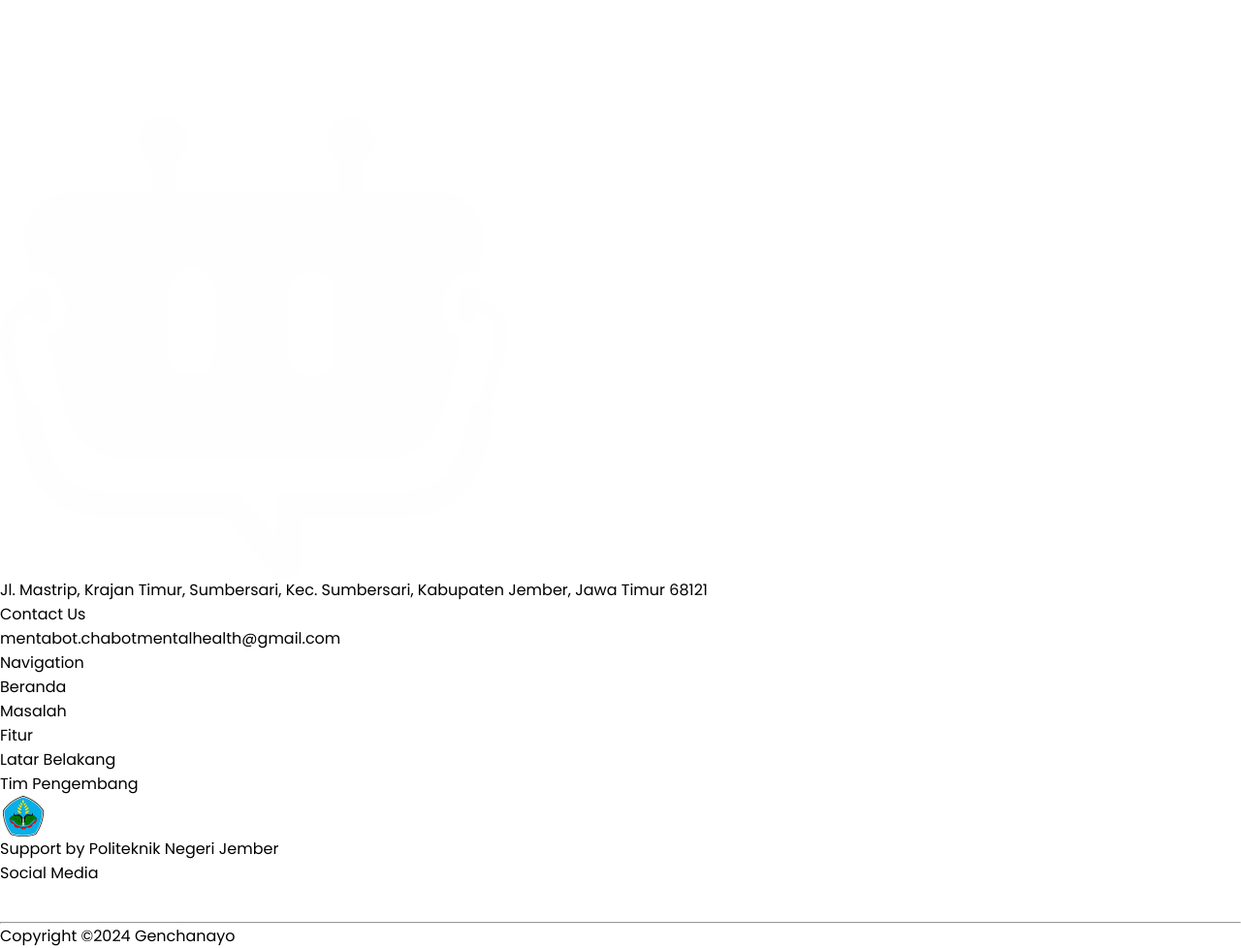
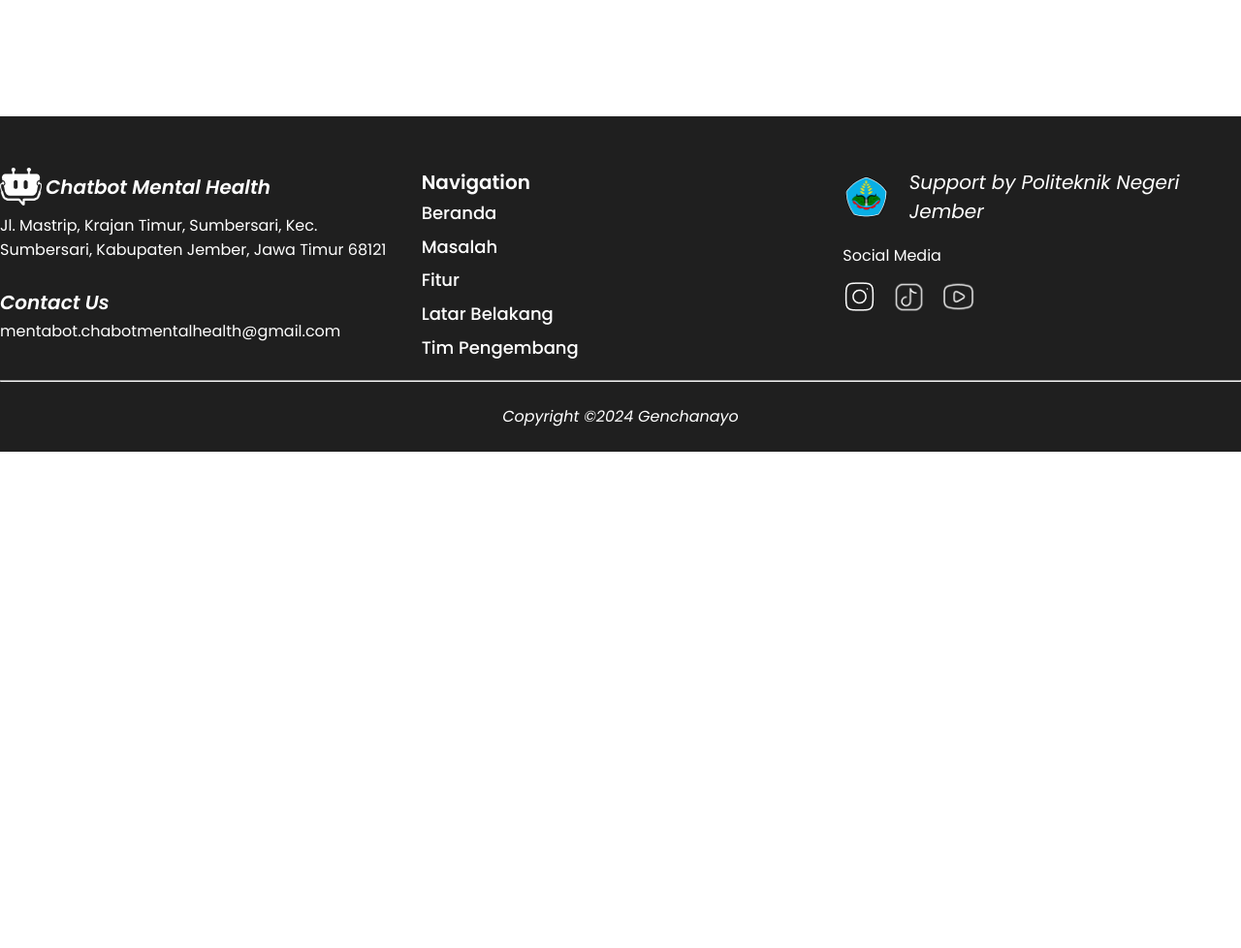
Before and after one commit to edo6661/chat-app-vanilla, a plain HTML site: page src/index.html in a window 1280 px wide. Shown: the part 7660-8638 px from the top of the page at 97% size. After the commit the page ends 8126 px from the top, so only its background shows below. Drawn offline with Linux system fonts and the light colour scheme.

Commit message:
feat: style footer

```diff
--- a/src/index.html
+++ b/src/index.html
@@ -468,19 +468,22 @@
       <div class="top-footer">
         <div class="left-footer">
           <div>
-            <img src="images/logo.png" alt="Logo" />
+            <div>
+              <img src="images/logo.png" alt="Logo" />
+              <h6>Chatbot Mental Health</h6>
+            </div>
             <p>
               Jl. Mastrip, Krajan Timur, Sumbersari, Kec. Sumbersari, Kabupaten
               Jember, Jawa Timur 68121
             </p>
           </div>
           <div>
-            <p>Contact Us</p>
+            <h6>Contact Us</h6>
             <p>mentabot.chabotmentalhealth@gmail.com</p>
           </div>
         </div>
         <div class="mid-footer">
-          <p>Navigation</p>
+          <h6>Navigation</h6>
           <div>
             <p>Beranda</p>
             <p>Masalah</p>
--- a/src/styles/styles.css
+++ b/src/styles/styles.css
@@ -1035,6 +1035,7 @@
   line-height: 24px;
   text-align: left;
 }
+
 .card-banner-team > button {
   font-size: 16px;
   font-weight: 500;
@@ -1043,3 +1044,133 @@
   padding-inline: 1.5rem;
   color: var(--primary-dark-blue);
 }
+
+/* footer */
+
+.container-footer-landing {
+  background-color: var(--secondary-black);
+  display: flex;
+  flex-direction: column;
+  gap: 24px;
+  color: var(--white);
+  padding-top: var(--padding-top-footer);
+  padding-bottom: 1.5rem;
+  margin-inline-start: auto;
+}
+.top-footer {
+  display: grid;
+  grid-template-columns: repeat(3, 1fr);
+  gap: 1.5rem;
+  justify-content: space-between;
+  margin-inline: auto;
+}
+/* left */
+.left-footer,
+.left-footer > div {
+  display: flex;
+  flex-direction: column;
+}
+.left-footer {
+  gap: 27px;
+}
+.left-footer > div:first-child {
+  gap: 8px;
+}
+.left-footer > div:last-child {
+  gap: 2px;
+}
+
+.left-footer > div > h6 {
+  font-size: 20px;
+  font-style: italic;
+  font-weight: 600;
+  line-height: 30px;
+}
+.left-footer > div:first-child > div > img {
+  width: 43px;
+}
+
+.left-footer > div:first-child > div {
+  display: flex;
+  align-items: center;
+  gap: 4px;
+}
+.left-footer > div:first-child > div > h6 {
+  font-size: 20px;
+  font-style: italic;
+  font-weight: 600;
+  line-height: 30px;
+  text-align: center;
+}
+/* mid */
+.mid-footer {
+  display: flex;
+  flex-direction: column;
+  gap: 0.5rem;
+}
+.mid-footer > h6 {
+  font-size: 20px;
+  font-weight: 600;
+  line-height: 30px;
+}
+.mid-footer > div {
+  display: flex;
+  flex-direction: column;
+  gap: 1rem;
+}
+.mid-footer > div > p {
+  font-size: 18px;
+  font-weight: 500;
+  line-height: 18.62px;
+}
+/* right */
+.right-footer {
+  display: flex;
+  flex-direction: column;
+  gap: 18px;
+}
+.right-footer > div:first-child {
+  display: flex;
+  gap: 22px;
+  align-items: center;
+}
+.right-footer > div:first-child > img {
+  width: 49px;
+}
+.right-footer > div:first-child > p {
+  font-family: Poppins;
+  font-size: 20px;
+  font-style: italic;
+  font-weight: 400;
+  line-height: 30px;
+}
+.right-footer > div:last-child {
+  display: flex;
+  flex-direction: column;
+  gap: 12px;
+}
+.right-footer > div:last-child > h6 {
+  font-size: 18px;
+  font-weight: 500;
+  line-height: 27px;
+}
+.right-footer > div:last-child > div {
+  display: flex;
+  align-items: center;
+  gap: 1rem;
+}
+.right-footer > div:last-child > div > img {
+  width: 35px;
+}
+
+/* .bottom-footer {
+} */
+.bottom-footer > p {
+  font-size: 16px;
+  font-style: italic;
+  font-weight: 400;
+  line-height: 24px;
+  text-align: center;
+
+  text-align: center;
+}
```
